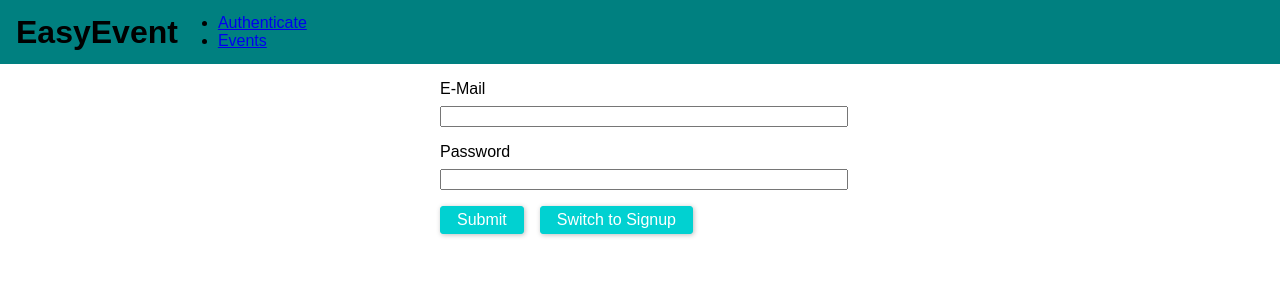
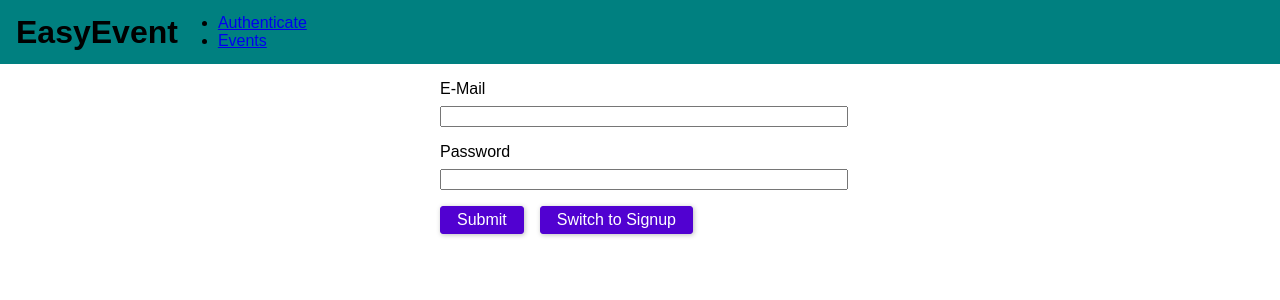
Before and after one commit to OdongoWaga/EventBooker, a React (Create React App) app in the folder client/: page /auth in a window 1280 px wide. Shown: the top 300 px of the page. Built offline with nearby package versions, Linux system fonts and the light colour scheme.

Commit message:
auth css file
Signed-off-by: Waga Odongo <wagaodongo@gmail.com>

```diff
--- a/client/src/pages/Auth.css
+++ b/client/src/pages/Auth.css
@@ -19,9 +19,9 @@
   }
 
   .form-actions button {
-    background: #01d1d1;
+    background: #5101d1;
     font: inherit;
-    border: 1px solid #01d1d1;
+    border: 1px solid #5101d1;
     border-radius: 3px;
     padding: 0.25rem 1rem;
     margin-right: 1rem;
@@ -32,6 +32,6 @@
 
   .form-actions button:hover,
   .form-actions button:active {
-      background: #01a7a7;
-      border-color: #01a7a7;
+      background: #6219d6;
+      border-color: #6219d6;
   }
```
